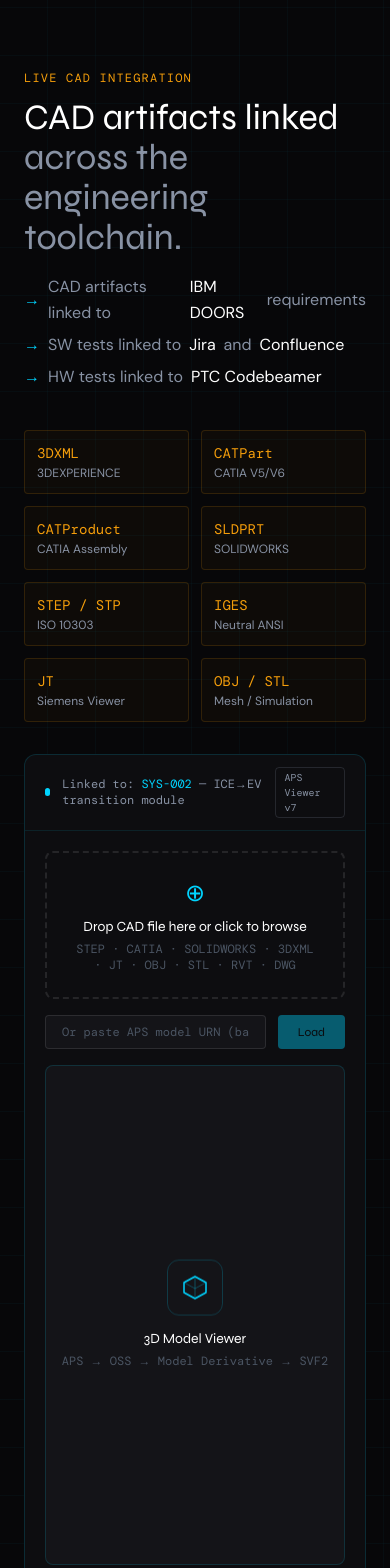
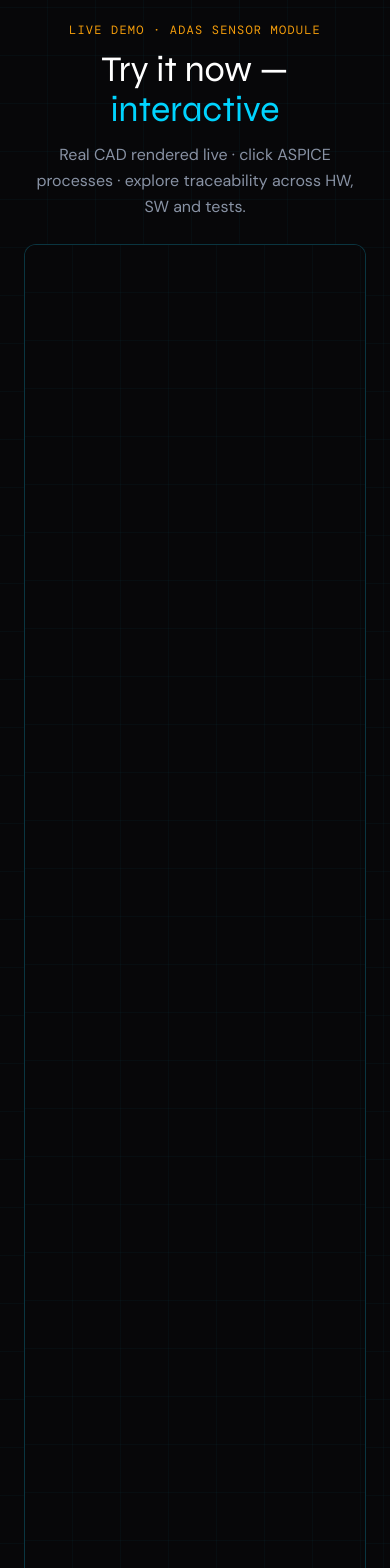
Before and after one commit to nexusfinlabs/ALM, a Next.js app: page / in a window 390 px wide. Shown: the part 2680-4248 px from the top of the page. Built offline with nearby package versions, Linux system fonts and the light colour scheme.

Commit message:
feat(demo): colorize components + integrar viewer y ASPICE en landing principal

```diff
--- a/app/page.tsx
+++ b/app/page.tsx
@@ -274,109 +274,22 @@
         </div>
       </section>
 
-      <section className="max-w-7xl mx-auto px-6 py-24" id="viewer">
-        <div className="mb-10">
-          <div className="font-mono text-xs text-[#f59e0b] tracking-widest uppercase mb-3">Live CAD Integration</div>
-          <h2 className="font-display font-700 text-4xl text-white mb-4">
-            CAD artifacts linked<br />
-            <span className="text-[#8892a4] font-300">across the engineering toolchain.</span>
-          </h2>
-          <ul className="text-[#8892a4] font-body max-w-xl leading-relaxed space-y-1.5 mt-4">
-            <li className="flex items-center gap-2"><span className="text-[#00d4ff]">→</span> CAD artifacts linked to <span className="text-white font-500">IBM DOORS</span> requirements</li>
-            <li className="flex items-center gap-2"><span className="text-[#00d4ff]">→</span> SW tests linked to <span className="text-white font-500">Jira</span> and <span className="text-white font-500">Confluence</span></li>
-            <li className="flex items-center gap-2"><span className="text-[#00d4ff]">→</span> HW tests linked to <span className="text-white font-500">PTC Codebeamer</span></li>
-          </ul>
-        </div>
-
-        <div className="grid grid-cols-2 md:grid-cols-4 gap-3 mb-8">
-          {CAD_FORMATS.map((f, i) => (
-            <div key={i} className="border border-[rgba(245,158,11,0.15)] bg-[rgba(245,158,11,0.03)] rounded p-3">
-              <div className="font-mono text-sm text-[#f59e0b] font-500 mb-0.5">{f.ext}</div>
-              <div className="font-body text-xs text-[#8892a4]">{f.src}</div>
-            </div>
-          ))}
-        </div>
-
-        <div className="border border-[rgba(0,212,255,0.15)] rounded-xl overflow-hidden bg-[#0d0d10]">
-          <div className="border-b border-[rgba(0,212,255,0.1)] px-5 py-3 flex items-center justify-between">
-            <div className="flex items-center gap-3">
-              <div className={`w-2 h-2 rounded-full ${uploadState === 'ready' ? 'bg-[#4ade80]' : uploadState === 'error' ? 'bg-[#f87171]' : 'bg-[#00d4ff]'}`}
-                style={uploadState !== 'idle' ? { boxShadow: `0 0 6px currentColor` } : {}} />
-              <span className="font-mono text-xs text-[#8892a4]">
-                Linked to: <span className="text-[#00d4ff]">SYS-002</span> — ICE→EV transition module
-                {fileName && <span className="text-[#f59e0b] ml-2">· {fileName}</span>}
-              </span>
-            </div>
-            <span className="font-mono text-[10px] text-[#8892a4] border border-[rgba(136,146,164,0.2)] px-2 py-0.5 rounded">APS Viewer v7</span>
+      <section className="px-6 py-12" id="viewer">
+        <div className="max-w-[1600px] mx-auto">
+          <div className="mb-6 text-center">
+            <div className="font-mono text-xs text-[#f59e0b] tracking-widest uppercase mb-3">Live Demo · ADAS Sensor Module</div>
+            <h2 className="font-display font-700 text-4xl text-white mb-3">
+              Try it now — <span className="text-[#00d4ff]">interactive</span>
+            </h2>
+            <p className="text-[#8892a4] font-body max-w-2xl mx-auto leading-relaxed">
+              Real CAD rendered live · click ASPICE processes · explore traceability across HW, SW and tests.
+            </p>
           </div>
-
-          <div className="p-5">
-            <div
-              className={`border-2 border-dashed rounded-lg p-6 text-center cursor-pointer transition-all mb-4 ${
-                isDragging ? 'border-[#00d4ff] bg-[rgba(0,212,255,0.06)]' : 'border-[rgba(255,255,255,0.1)] hover:border-[rgba(0,212,255,0.3)] hover:bg-[rgba(0,212,255,0.02)]'
-              }`}
-              onDragOver={e => { e.preventDefault(); setIsDragging(true) }}
-              onDragLeave={() => setIsDragging(false)}
-              onDrop={onDrop}
-              onClick={() => fileInputRef.current?.click()}
-            >
-              <input ref={fileInputRef} type="file" className="hidden"
-                accept=".step,.stp,.iges,.igs,.obj,.stl,.dwg,.dxf,.ifc,.jt,.3dxml,.CATPart,.CATProduct,.sldprt,.sldasm,.rvt,.nwd,.nwc"
-                onChange={e => { const f = e.target.files?.[0]; if (f) handleFile(f) }}
-              />
-              {uploadState === 'idle' ? (
-                <>
-                  <div className="font-mono text-[#00d4ff] text-2xl mb-2">⊕</div>
-                  <div className="font-display font-600 text-white text-sm mb-1">Drop CAD file here or click to browse</div>
-                  <div className="font-mono text-xs text-[#4b5563]">STEP · CATIA · SOLIDWORKS · 3DXML · JT · OBJ · STL · RVT · DWG</div>
-                </>
-              ) : (
-                <div className="flex items-center justify-center gap-3">
-                  {uploadState !== 'ready' && uploadState !== 'error' && (
-                    <div className="w-4 h-4 border-2 border-[#00d4ff] border-t-transparent rounded-full animate-spin" />
-                  )}
-                  <span className={`font-mono text-sm ${
-                    uploadState === 'ready' ? 'text-[#4ade80]' :
-                    uploadState === 'error' ? 'text-[#f87171]' : 'text-[#00d4ff]'
-                  }`}>
-                    {uploadState === 'ready' ? '✓ ' : uploadState === 'error' ? '✗ ' : ''}{uploadMsg}
-                  </span>
-                </div>
-              )}
-            </div>
-
-            <div className="flex gap-3 mb-4">
-              <input
-                type="text"
-                value={manualUrn}
-                onChange={e => setManualUrn(e.target.value)}
-                placeholder="Or paste APS model URN (base64) directly..."
-                className="flex-1 bg-[#141418] border border-[rgba(255,255,255,0.1)] rounded px-4 py-2 font-mono text-xs text-white placeholder-[#4b5563] focus:outline-none focus:border-[rgba(0,212,255,0.4)]"
-              />
-              <button
-                onClick={loadManualUrn}
-                disabled={!manualUrn.trim()}
-                className="font-display font-600 text-xs text-[#070709] bg-[#00d4ff] px-5 py-2 rounded hover:bg-white transition-colors disabled:opacity-40 disabled:cursor-not-allowed"
-              >
-                Load
-              </button>
-            </div>
-
-            <div className="forge-viewer-container">
-              <div ref={viewerRef} id="forgeViewer" />
-              {uploadState === 'idle' && (
-                <div className="absolute inset-0 flex flex-col items-center justify-center text-center pointer-events-none">
-                  <div className="w-14 h-14 rounded-xl border border-[rgba(0,212,255,0.2)] flex items-center justify-center mb-3 animate-float">
-                    <svg width="28" height="28" viewBox="0 0 28 28" fill="none">
-                      <path d="M14 3L25 9V19L14 25L3 19V9L14 3Z" stroke="#00d4ff" strokeWidth="1.5" strokeLinejoin="round"/>
-                      <path d="M14 3v22M3 9l11 6 11-6" stroke="#00d4ff" strokeWidth="1" strokeOpacity="0.3" strokeLinejoin="round"/>
-                    </svg>
-                  </div>
-                  <div className="font-display font-600 text-white text-sm mb-1">3D Model Viewer</div>
-                  <div className="font-mono text-xs text-[#4b5563]">APS → OSS → Model Derivative → SVF2</div>
-                </div>
-              )}
-            </div>
+          <div className="border border-[rgba(0,212,255,0.2)] rounded-xl overflow-hidden bg-[#0d0d10]">
+            <iframe src="/demo" className="w-full" style={{ height: '1600px', border: 0 }} title="NexusALM Live Demo" />
+          </div>
+          <div className="text-center mt-4">
+            <a href="/demo" className="font-mono text-xs text-[#00d4ff] hover:text-white transition-colors">Open in full screen →</a>
           </div>
         </div>
       </section>
```
